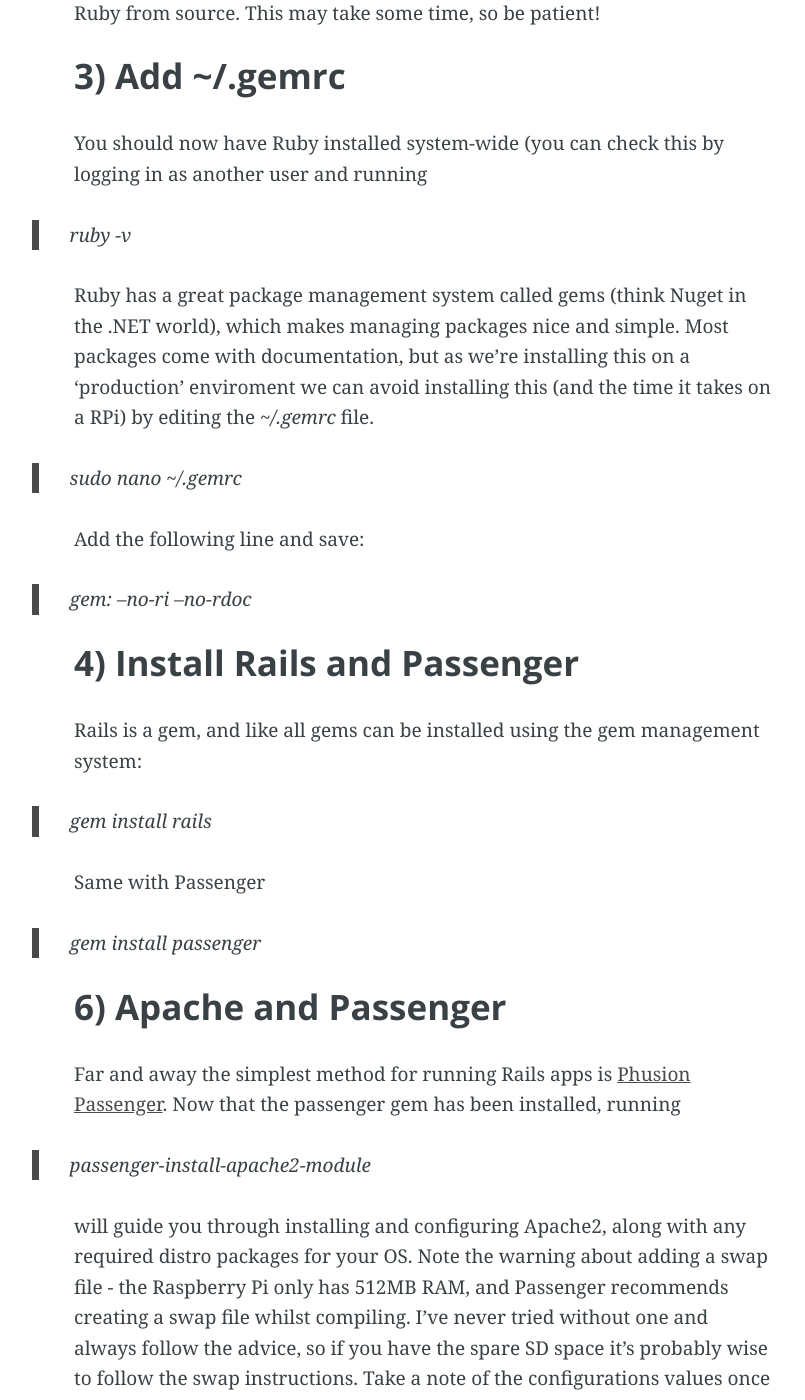
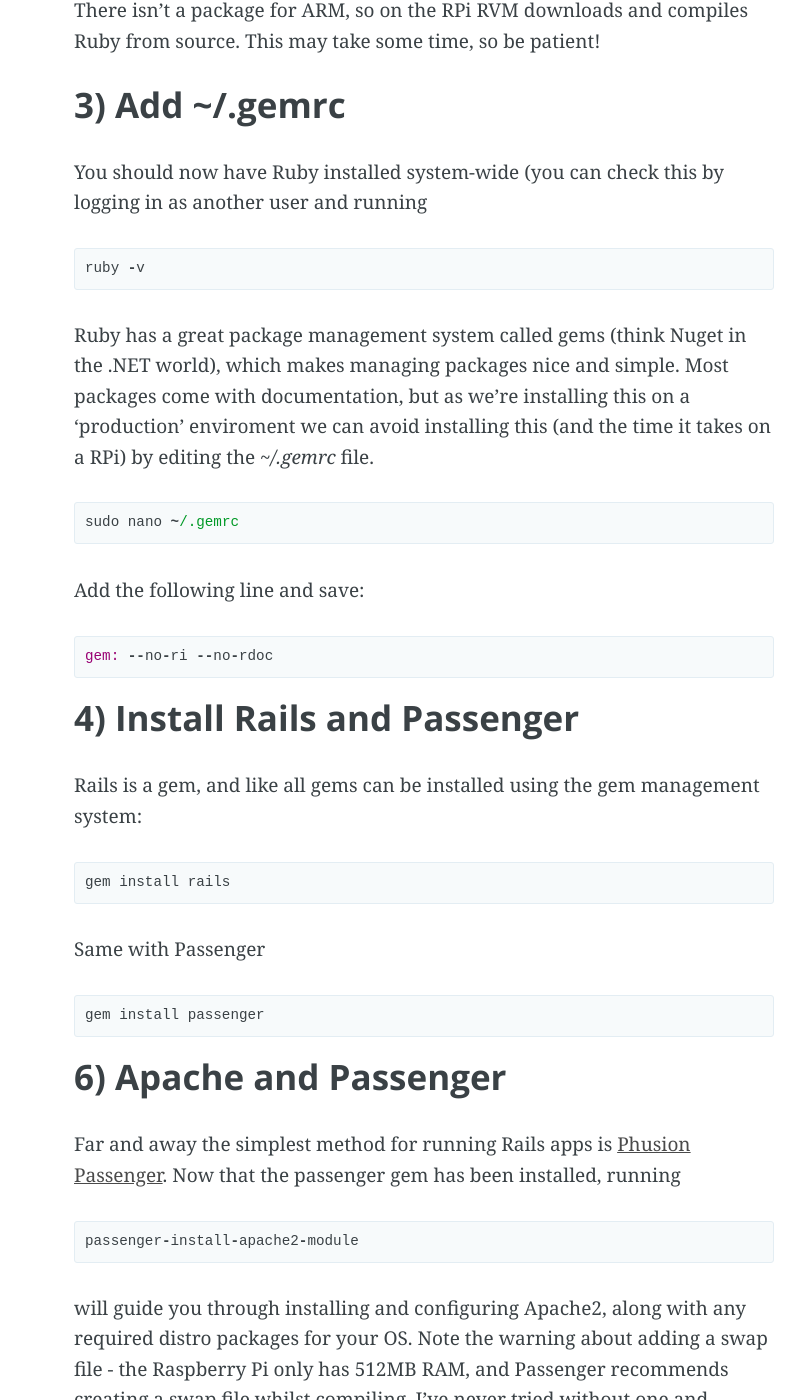
Before and after one commit to thesilverbadger/thesilverbadger.github.io, a Jekyll site: the page built from _posts/2013-08-15-Running-Ruby-on-Rail-on-a-Raspberry-Pi.markdown, in a window 1280 px wide and 1400 px high, scrolled down 1531 px. Shown: the whole window, without its empty margins (216-1021 px from the left). Built offline with Jekyll 4.4.1, drawn with Linux system fonts in a browser that asks for light colours; Markdown is read by kramdown in place of the engine named in the settings; some of the changed text lies outside the part shown.

Commit message:
Remove example post. tweak rpi post

```diff
--- a/_posts/2013-08-15-Running-Ruby-on-Rail-on-a-Raspberry-Pi.markdown
+++ b/_posts/2013-08-15-Running-Ruby-on-Rail-on-a-Raspberry-Pi.markdown
@@ -17,12 +17,16 @@
 First thing to do is to install a Ruby manager like [RVM]. This allows you to easy install Ruby alongside different versions (should you need to), and greatly simplifies gem management later on.
 I followed the instructions for installing Ruby system-wide:
 
-> sudo curl -L https://get.rvm.io | sudo bash -s stable
+{% highlight ruby %}
+sudo curl -L https://get.rvm.io | sudo bash -s stable
+{% endhighlight %}
 
 Follow the onscreen instructions - you may need to reload your ssh environment once done.
 When finished, you should be able to run
 
-> rvm -v
+{% highlight ruby %}
+rvm -v
+{% endhighlight %}
 
 to see the version of RVM installed.
 
@@ -31,36 +35,50 @@
 ### 2) Install Ruby
 It's now simple to install the version of Ruby you require (I've gone for the latest stable release), as RVM will handle finding the right version for your architecture.
 
-> rvm install ruby
+{% highlight ruby %}
+rvm install ruby
+{% endhighlight %}
 
 There isn't a package for ARM, so on the RPi RVM downloads and compiles Ruby from source. This may take some time, so be patient!
 
 ### 3) Add ~/.gemrc
 You should now have Ruby installed system-wide (you can check this by logging in as another user and running
 
-> ruby -v
+{% highlight ruby %}
+ruby -v
+{% endhighlight %}
 
 Ruby has a great package management system called gems (think Nuget in the .NET world), which makes managing packages nice and simple. Most packages come with documentation, but as we're installing this on a 'production' enviroment we can avoid installing this (and the time it takes on a RPi) by editing the <i>~/.gemrc</i> file.
 
-> sudo nano ~/.gemrc
+{% highlight ruby %}
+sudo nano ~/.gemrc
+{% endhighlight %}
 
 Add the following line and save:
 
-> gem: --no-ri --no-rdoc
+{% highlight ruby %}
+gem: --no-ri --no-rdoc
+{% endhighlight %}
 
 ### 4) Install Rails and Passenger
 Rails is a gem, and like all gems can be installed using the gem management system:
 
-> gem install rails
+{% highlight ruby %}
+gem install rails
+{% endhighlight %}
 
 Same with Passenger
 
-> gem install passenger
+{% highlight ruby %}
+gem install passenger
+{% endhighlight %}
 
 ### 6) Apache and Passenger
 Far and away the simplest method for running Rails apps is [Phusion Passenger]. Now that the passenger gem has been installed, running
 
-> passenger-install-apache2-module
+{% highlight ruby %}
+passenger-install-apache2-module
+{% endhighlight %}
 
 will guide you through installing and configuring Apache2, along with any required distro packages for your OS.  Note the warning about adding a swap file - the Raspberry Pi only has 512MB RAM, and Passenger recommends creating a swap file whilst compiling.  I've never tried without one and always follow the advice, so if you have the spare SD space it's probably wise to follow the swap instructions.
 Take a note of the configurations values once completed, as you'll need to add them to <i>apache2.conf</i> in <i>/etc/apache2</i>. Also make a note of the example virtual host file.
@@ -70,16 +88,22 @@
 ### 7) Install Javascript runtime
 You will require a Javascript runtime for asset compilation - everyone's favourite today seems to be nodejs, and there is a package available (although slightly old) for the Raspberry Pi
 
-> sudo apt-get install nodejs
+{% highlight ruby %}
+sudo apt-get install nodejs
+{% endhighlight %}
 
 ### 8) Create apps directory in home and create a rails app
 I normally create two directories in the home directory for my user - <i>apps</i> and <i>www</i>.
 
-> mkdir apps
+{% highlight ruby %}
+mkdir apps
+{% endhighlight %}
 
 You can now either create a new rails app or deploy an existing one using git, ftp, scp or capistrano. Put the files in <i>/home/_your-user_/apps</i>, and then copy the default virtual hosts file in <i>/etc/apache2/sites-available</i>
 
-> sudo cp default default.bak
+{% highlight ruby %}
+sudo cp default default.bak
+{% endhighlight %}
 
 Now edit the file and copy the example virtual host from step 6. Change the settings as necessary to point to the application you've deployed in /home/your-user/apps. Don't forget to change the <i>ServerName</i> if you want multiple virtual hosts, and both <i>DocumentRoot</i> and <i>Directory</i> to point to the public directory inside your rails application.
 That should be it - visit your RPi's IP address or host in a browser, and you should see your application.
```
Also changed, not shown: _posts/example.markdown (renamed from _posts/2013-11-10-welcome-to-jekyll.markdown).
